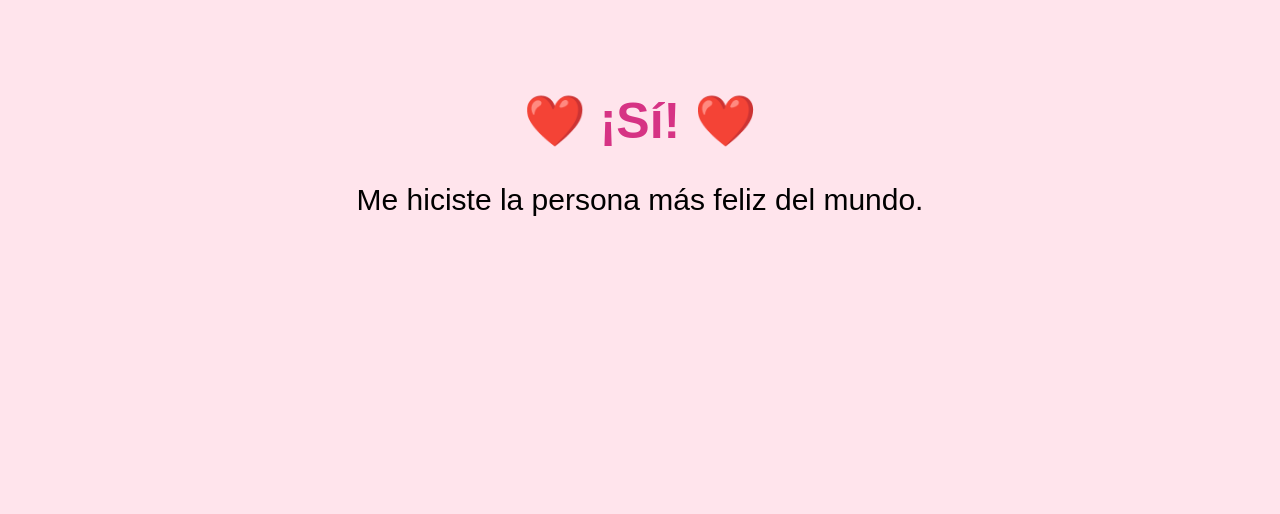
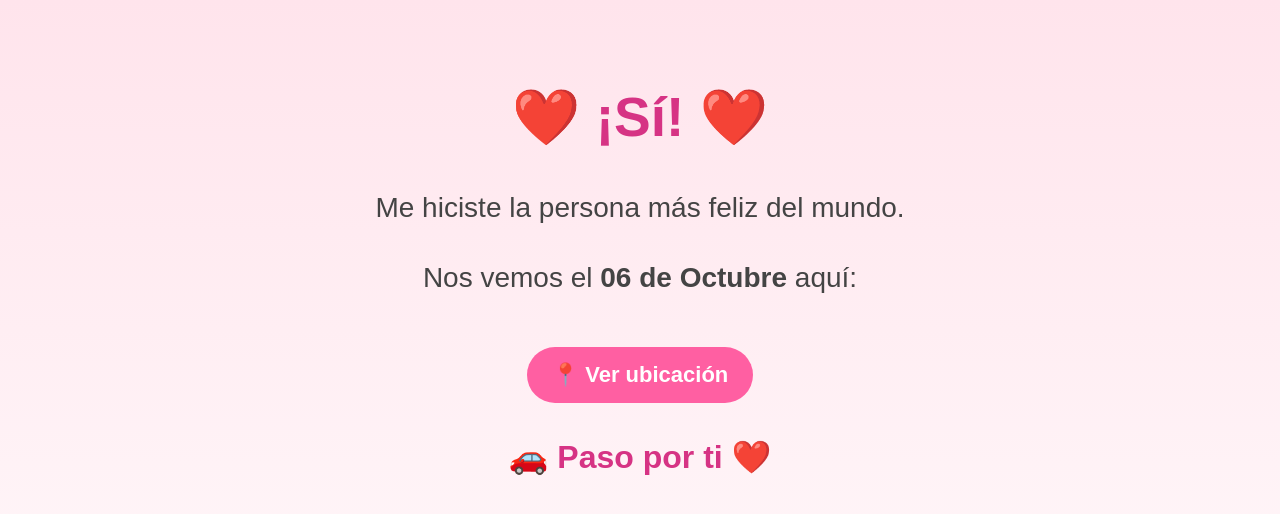
Before and after one commit to david14298-lang/Alex-Anel, a plain HTML site: page index.html in a window 1280 px wide. Drawn offline with Linux system fonts and the light colour scheme.

Commit message:
Update index.html

```diff
--- a/index.html
+++ b/index.html
@@ -1,26 +1,58 @@
 <!DOCTYPE html>
-<html>
+<html lang="es">
 <head>
 <meta charset="UTF-8">
+<meta name="viewport" content="width=device-width, initial-scale=1.0">
 <title>❤️</title>
+
 <style>
 body{
-font-family:Arial;
-background:#ffe4ec;
-text-align:center;
-padding-top:50px;
+    font-family: Arial, sans-serif;
+    background: linear-gradient(to bottom, #ffe4ec, #fff5f8);
+    text-align:center;
+    padding:40px;
+    color:#444;
 }
 
 h1{
-color:#d63384;
-font-size:50px;
+    color:#d63384;
+    font-size:55px;
 }
 
 p{
-font-size:30px;
+    font-size:28px;
+    line-height:1.5;
+}
+
+.boton{
+    display:inline-block;
+    margin-top:20px;
+    padding:15px 25px;
+    background:#ff5fa2;
+    color:white;
+    text-decoration:none;
+    border-radius:30px;
+    font-size:22px;
+    font-weight:bold;
+}
+
+.boton:hover{
+    background:#e84b91;
+}
+
+.mapa{
+    margin-top:20px;
+}
+
+.final{
+    margin-top:30px;
+    font-size:32px;
+    color:#d63384;
+    font-weight:bold;
 }
 </style>
 </head>
+
 <body>
 
 <h1>❤️ ¡Sí! ❤️</h1>
@@ -29,5 +61,20 @@ font-size:30px;
 Me hiciste la persona más feliz del mundo.
 </p>
 
+<p>
+Nos vemos el <strong>06 de Octubre</strong> aquí:
+</p>
+
+<a class="boton"
+   href="https://share.google/onK5eIh7WbBeWHJaI"
+   target="_blank"
+   rel="noopener noreferrer">
+📍 Ver ubicación
+</a>
+
+<p class="final">
+🚗 Paso por ti ❤️
+</p>
+
 </body>
 </html>
```
